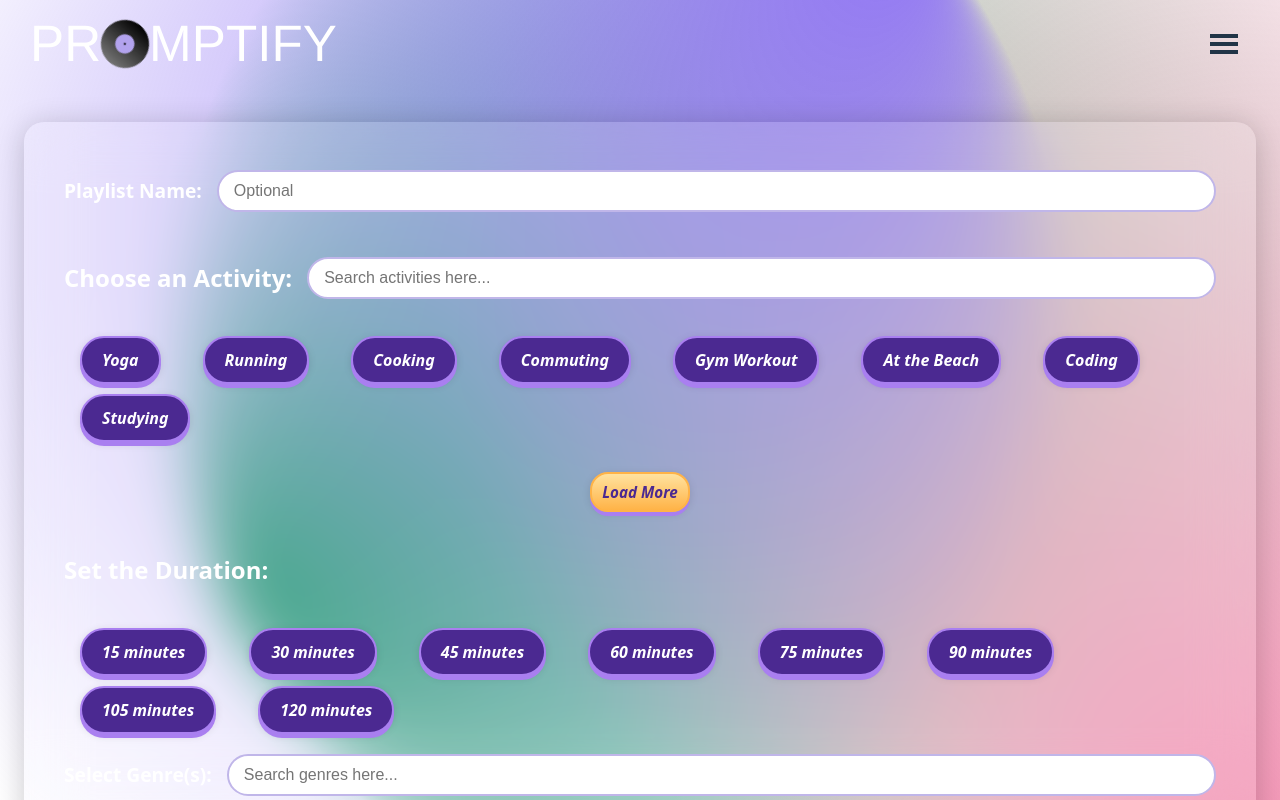
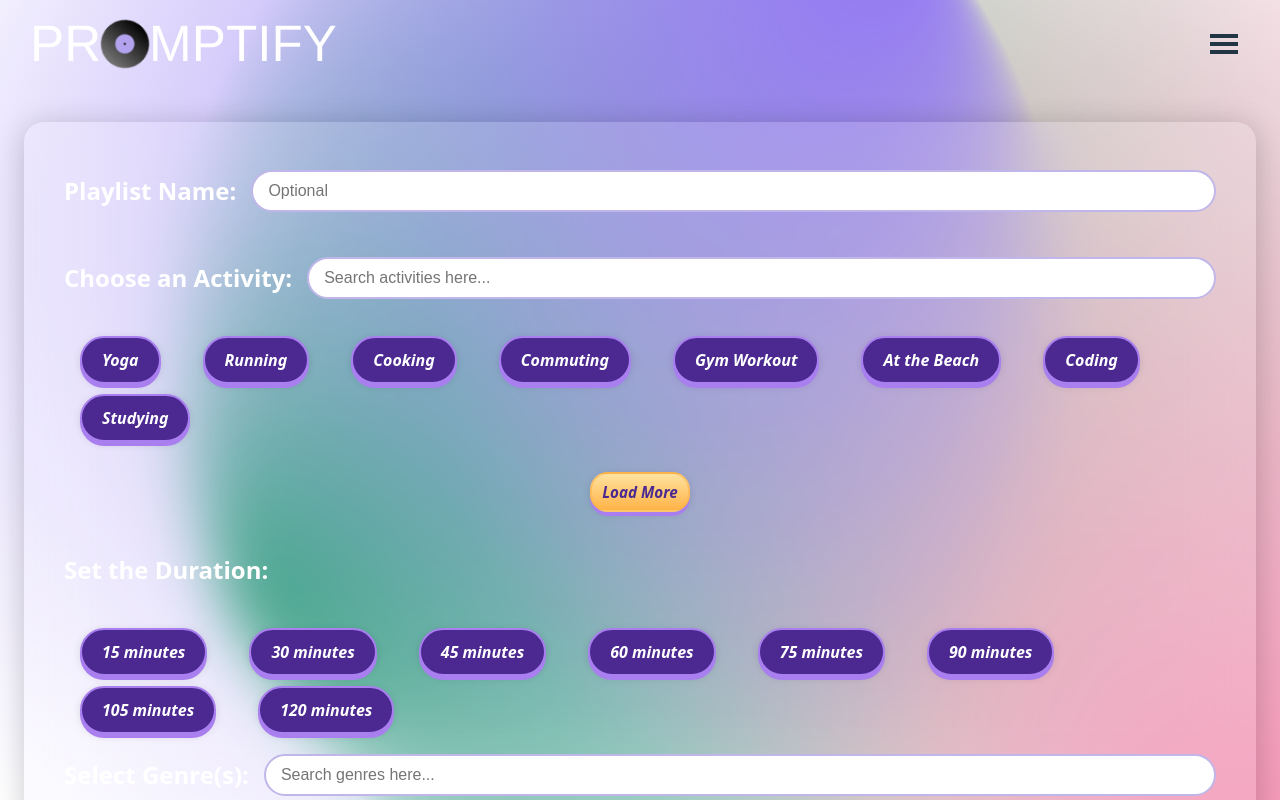
Before and after one commit to JAK-Of-All-Forces/promptify, a React (Vite) app in the folder frontend/: page /prompt in a window 1280 px wide. Built offline with nearby package versions, Linux system fonts and the light colour scheme; no server answers; sample sign-in values are in the browser's storage.

Commit message:
added more activities

```diff
--- a/frontend/src/Pages/PromptPage/PromptPage.css
+++ b/frontend/src/Pages/PromptPage/PromptPage.css
@@ -37,7 +37,7 @@
 
 .section-title.inline {
   margin: 0;
-  font-size: 1.2rem;
+  font-size: 1.5rem; /* Match .section-title */
   white-space: nowrap;
   color: #ffffff;
   font-weight: bold;
@@ -128,7 +128,7 @@
   padding: 6px 10px;
   font-size: 0.95rem;
   border-radius: 18px;
-  border: 2px solid #ffb347;           /* Distinct border color */
+  border: 2px solid #ffb24790;           /* Distinct border color */
   background: linear-gradient(180deg, #ffe29f 0%, #ffb347 100%);
   color: #4b2991;
   font-weight: bold;
```
